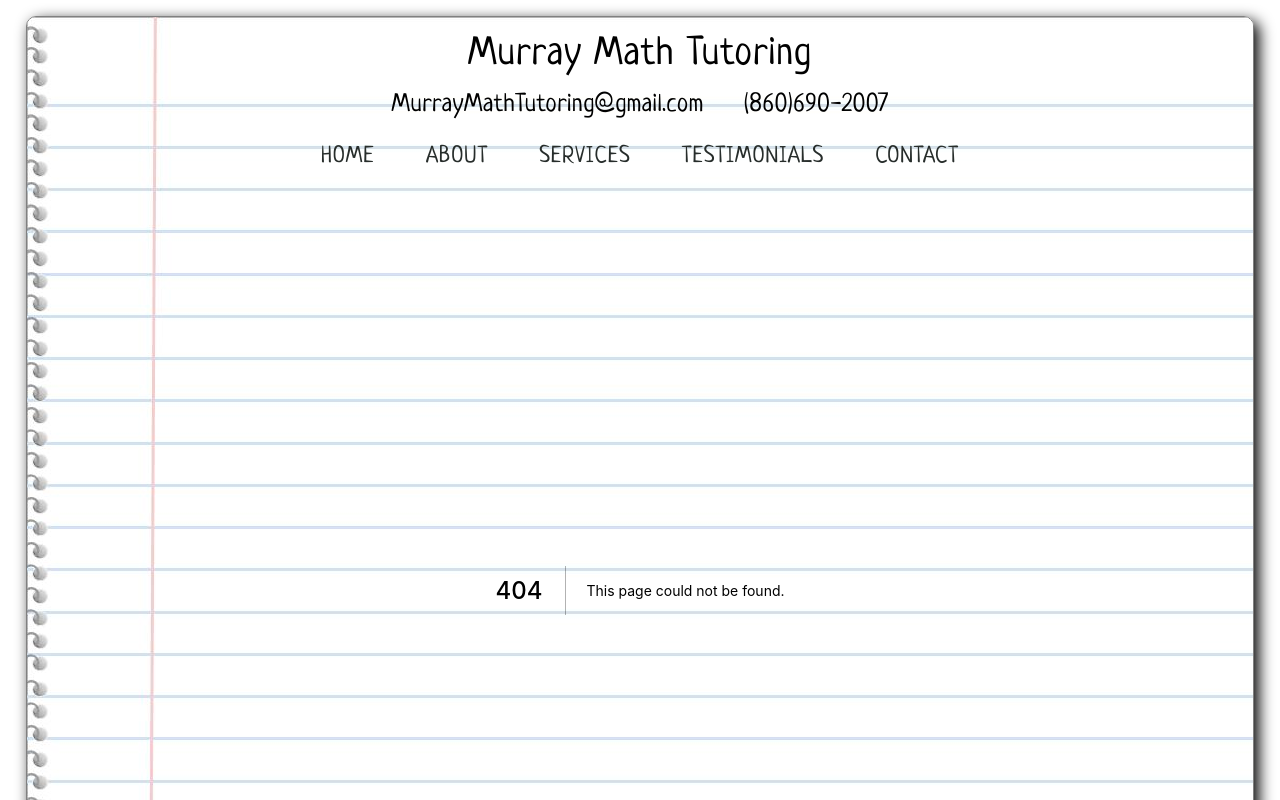
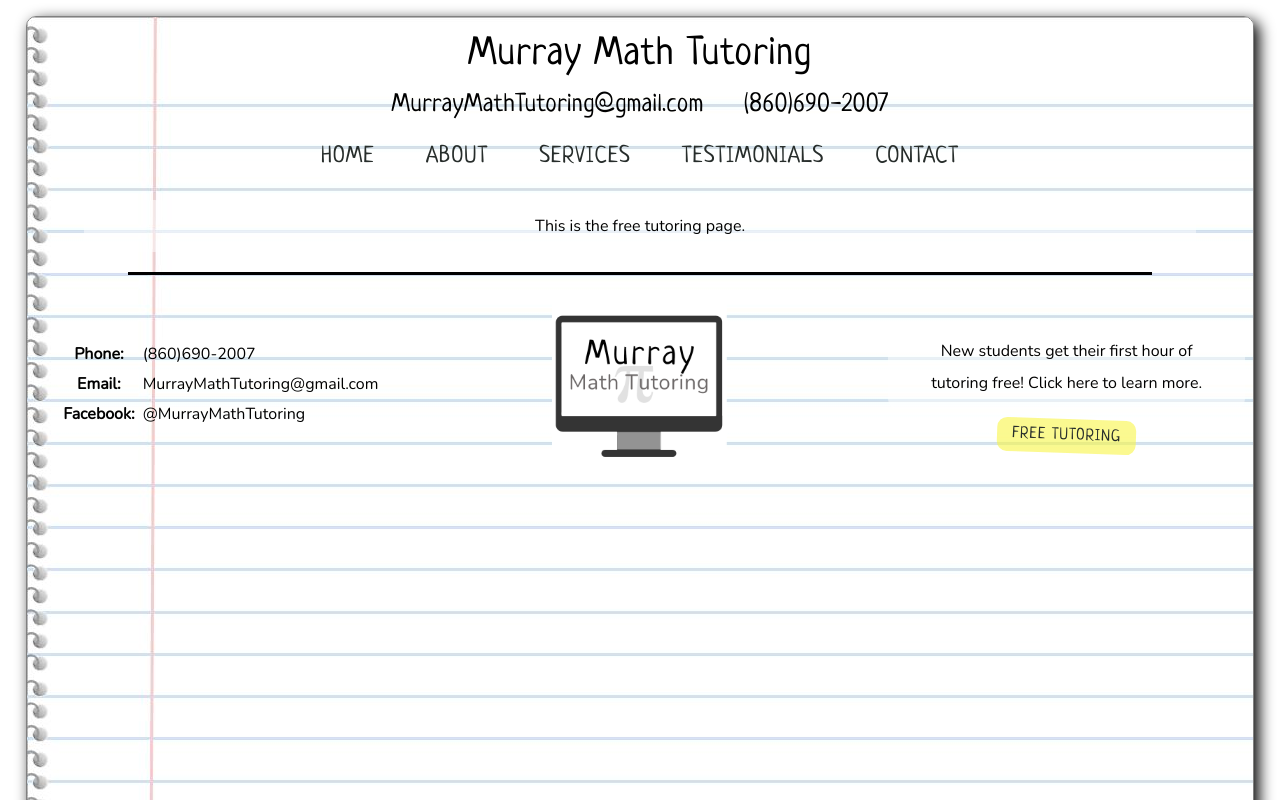
Before and after one commit to murraycoding/murray-math-tutoring, a Next.js app: page /free-tutoring in a window 1280 px wide. Before the commit this address had no page. Shown: the top 800 px of the page. Built offline with nearby package versions, Linux system fonts and the light colour scheme.

Commit message:
added free tutoring page

```diff
--- /dev/null
+++ b/pages/free-tutoring.js
@@ -0,0 +1,5 @@
+export default function FreeTutoringPage() {
+  return (
+    <p>This is the free tutoring page.</p>
+  )
+}
```
